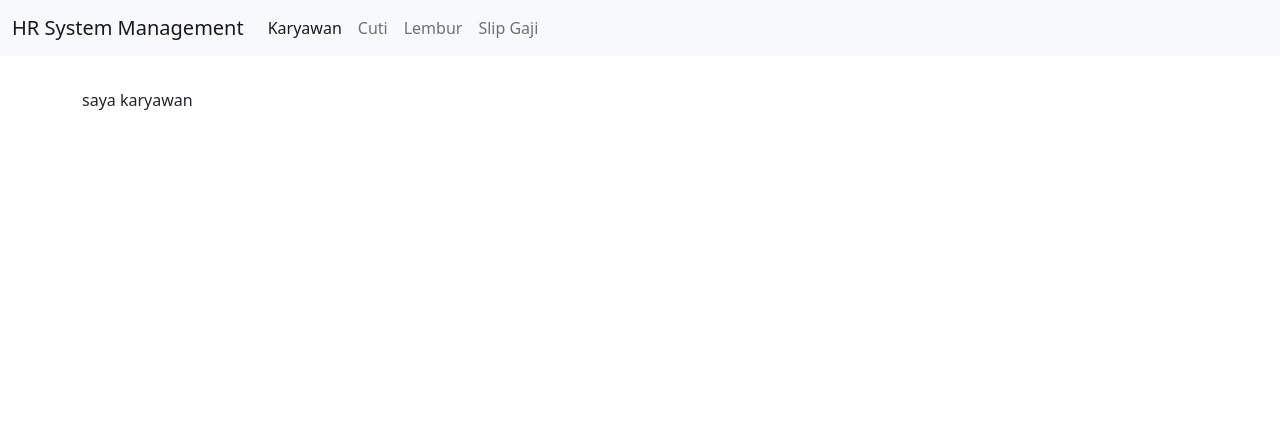
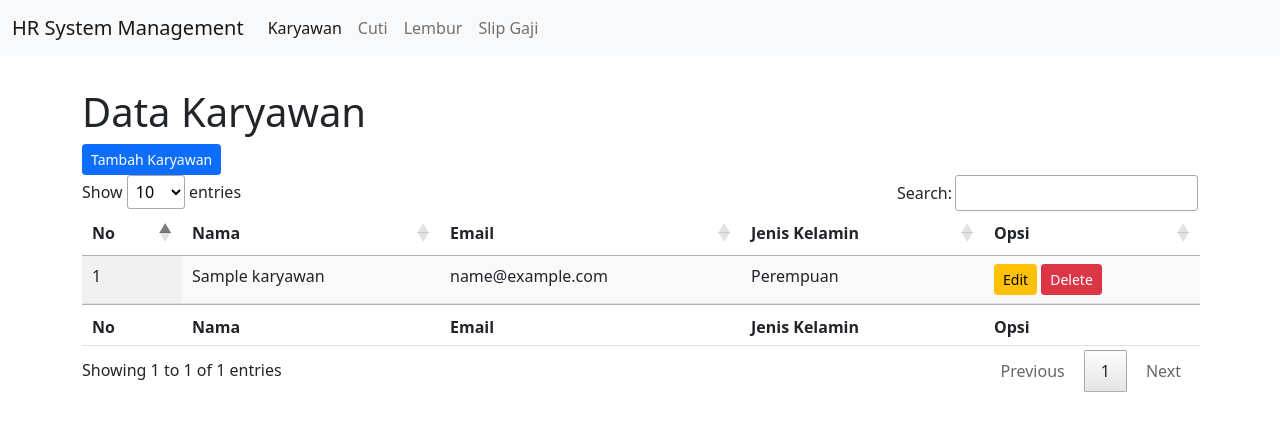
Before and after one commit to rmdhfz/human-resource, a CodeIgniter app: page /hris/karyawan in a window 1280 px wide. Shown: the top 431 px of the page. Run offline with CodeIgniter, Linux system fonts and the light colour scheme; tables that the repository leaves empty or names only in its code hold one stand-in row (values such as "Sample post"); some libraries are stand-ins or nearby versions.

Commit message:
Menambahkan datatable, add karyawan

```diff
--- a/application/config/routes.php
+++ b/application/config/routes.php
@@ -1,54 +1,6 @@
 <?php
 defined('BASEPATH') OR exit('No direct script access allowed');
 
-/*
-| -------------------------------------------------------------------------
-| URI ROUTING
-| -------------------------------------------------------------------------
-| This file lets you re-map URI requests to specific controller functions.
-|
-| Typically there is a one-to-one relationship between a URL string
-| and its corresponding controller class/method. The segments in a
-| URL normally follow this pattern:
-|
-|	example.com/class/method/id/
-|
-| In some instances, however, you may want to remap this relationship
-| so that a different class/function is called than the one
-| corresponding to the URL.
-|
-| Please see the user guide for complete details:
-|
-|	https://codeigniter.com/user_guide/general/routing.html
-|
-| -------------------------------------------------------------------------
-| RESERVED ROUTES
-| -------------------------------------------------------------------------
-|
-| There are three reserved routes:
-|
-|	$route['default_controller'] = 'welcome';
-|
-| This route indicates which controller class should be loaded if the
-| URI contains no data. In the above example, the "welcome" class
-| would be loaded.
-|
-|	$route['404_override'] = 'errors/page_missing';
-|
-| This route will tell the Router which controller/method to use if those
-| provided in the URL cannot be matched to a valid route.
-|
-|	$route['translate_uri_dashes'] = FALSE;
-|
-| This is not exactly a route, but allows you to automatically route
-| controller and method names that contain dashes. '-' isn't a valid
-| class or method name character, so it requires translation.
-| When you set this option to TRUE, it will replace ALL dashes in the
-| controller and method URI segments.
-|
-| Examples:	my-controller/index	-> my_controller/index
-|		my-controller/my-method	-> my_controller/my_method
-*/
 $route = [
 	'default_controller'	=>	'Frontend',
 	'404_override'			=>	'',
@@ -57,4 +9,11 @@ $route = [
 	'login/proses'			=>	'Frontend/proses',
 	'dashboard'				=>	'Backend',
 	'karyawan'				=>	'Backend/karyawan',
+	'karyawan/datatable'	=>	'Backend/datatable',
+
+	'karyawan/save'			=> 'Backend/save',
+	'karyawan/id'			=> 'Backend/id',
+	'karyawan/edit'			=> 'Backend/edit',
+	'karyawan/update'		=> 'Backend/update',
+	'karyawan/delete'		=> 'Backend/delete',
 ];
--- a/application/controllers/Backend.php
+++ b/application/controllers/Backend.php
@@ -3,21 +3,6 @@ defined('BASEPATH') OR exit('No direct script access allowed');
 
 class Backend extends CI_Controller {
 
-	/**
-	 * Index Page for this controller.
-	 *
-	 * Maps to the following URL
-	 * 		http://example.com/index.php/welcome
-	 *	- or -
-	 * 		http://example.com/index.php/welcome/index
-	 *	- or -
-	 * Since this controller is set as the default controller in
-	 * config/routes.php, it's displayed at http://example.com/
-	 *
-	 * So any other public methods not prefixed with an underscore will
-	 * map to /index.php/welcome/<method_name>
-	 * @see https://codeigniter.com/user_guide/general/urls.html
-	 */
 	private function template($data)
 	{
 		$this->load->view('backend/dashboard', $data);
@@ -30,4 +15,92 @@ class Backend extends CI_Controller {
 	{
 		$this->template(['file' => 'modul/karyawan/index']);
 	}
+	public function datatable()
+	{
+		$this->load->model('model');
+		$this->model->datatable_karyawan();
+	}
+	public function save()
+	{
+		$nama	= $this->input->post('nama');
+		$email  = $this->input->post('email');
+		$jk 	= $this->input->post('jk');
+
+		$data = [
+			'nama'	=> $nama,
+			'email'	=> $email,
+			'jk'	=> $jk
+		];
+
+		$this->load->database();
+		$save = $this->db->insert('karyawan', $data);
+
+		if (!$save) {
+			echo json_encode([
+				'status'	=> false,
+				'msg'		=> 'Gagal simpan data'
+			]);
+		}
+		echo json_encode([
+			'status'	=> true,
+			'msg'		=> 'Berhasil simpan data'
+		]);
+	}
+
+	public function id()
+	{
+		$id = $this->input->post('id');
+
+		$this->load->database();
+		$d = $this->db->query("SELECT");
+	}
+
+	public function edit()
+	{
+		$id = $this->input->post('id');
+
+		$nama	= $this->input->post('nama');
+		$email  = $this->input->post('email');
+		$jk 	= $this->input->post('jk');
+
+		$data = [
+			'nama'	=> $nama,
+			'email'	=> $email,
+			'jk'	=> $jk
+		];
+
+		$this->load->database();
+		$update = $this->db->where('id', $id)->update('karyawan', $data);
+
+		if (!$update) {
+			echo json_encode([
+				'status'	=> false,
+				'msg'		=> 'Gagal update data'
+			]);
+		}
+
+		echo json_encode([
+			'status'	=> true,
+			'msg'		=> 'Berhasil simpan data'
+		]);
+	}
+
+	public function delete()
+	{
+		$id = $this->input->post('id');
+		$this->load->database();
+
+		$delete = $this->db->where('id', $id)->delete('karyawan');
+
+		if (!$delete) {
+			echo json_encode([
+				'status'	=> false,
+				'msg'		=> 'Gagal hapus data'
+			]);
+		}
+		echo json_encode([
+			'status'	=> true,
+			'msg'		=> 'Berhasil hapus data'
+		]);
+	}
 }
--- /dev/null
+++ b/application/models/Model.php
@@ -0,0 +1,29 @@
+<?php
+defined('BASEPATH') OR exit('No direct script access allowed');
+
+class Model extends CI_Model {
+	public function datatable_karyawan()
+	{
+		$this->load->database();
+		$data = $this->db->query("SELECT * FROM karyawan");
+		if ($data->num_rows() == 0) {
+			echo json_encode(null);
+			return;
+		}
+		$result = ['data' => []];
+		$no = 0;
+		foreach ($data->result() as $key => $val) { $no++;
+			$result['data'][$key] = [
+				$no,
+				$val->nama,
+				$val->email,
+				($val->jk) == 1 ? "Laki-laki" : "Perempuan",
+				'<button id="edit" class="btn btn-flat btn-sm btn-warning" data-id="$val->id"> Edit </button>
+
+				<button id="delete" class="btn btn-flat btn-sm btn-danger" data-id="$val->id"> Delete </button>
+				'
+			];
+		}
+		echo json_encode($result);
+	}
+}
--- a/application/views/backend/modul/karyawan/index.php
+++ b/application/views/backend/modul/karyawan/index.php
@@ -1 +1,104 @@
-saya karyawan
+    <link rel="stylesheet" href="//cdn.datatables.net/1.11.5/css/jquery.dataTables.min.css" media="screen">
+
+    <!-- jquery -->
+    <script src="https://cdnjs.cloudflare.com/ajax/libs/jquery/3.6.0/jquery.min.js" integrity="sha512-894YE6QWD5I59HgZOGReFYm4dnWc1Qt5NtvYSaNcOP+u1T9qYdvdihz0PPSiiqn/+/3e7Jo4EaG7TubfWGUrMQ==" crossorigin="anonymous" referrerpolicy="no-referrer"></script>
+
+    <!-- jquery datatable js -->
+    <script src="//cdn.datatables.net/1.11.5/js/jquery.dataTables.min.js"></script>
+    <h1>Data Karyawan</h1>
+
+    <button data-bs-toggle="modal" data-bs-target="#modal-karyawan" class="btn btn-flat btn-sm btn-primary">Tambah Karyawan</button>
+
+    <table id="table-karyawan" class="table table-responsive display">
+        <thead>
+            <tr>
+                <th>No</th>
+                <th>Nama</th>
+                <th>Email</th>
+                <th>Jenis Kelamin</th>
+                <th>Opsi</th>
+            </tr>
+        </thead>
+        <tfoot>
+            <tr>
+                <th>No</th>
+                <th>Nama</th>
+                <th>Email</th>
+                <th>Jenis Kelamin</th>
+                <th>Opsi</th>
+            </tr>
+        </tfoot>
+    </table>
+    <div id="modal-karyawan" class="modal" tabindex="-1">
+      <div class="modal-dialog">
+        <div class="modal-content">
+          <div class="modal-header">
+            <h5 class="modal-title">Form Karyawan</h5>
+            <button type="button" class="btn-close" data-bs-dismiss="modal" aria-label="Close"></button>
+        </div>
+        <div class="modal-body">
+            <form id="form-karyawan" method="post">
+                <div class="mb-3">
+                  <label for="nama" class="form-label">Nama Karyawan</label>
+                  <input type="text" class="form-control" name="nama" id="nama" placeholder="budi" required="1">
+              </div>
+              <div class="mb-3">
+                  <label for="email" class="form-label">Email address</label>
+                  <input type="email" class="form-control" name="email" id="email" placeholder="name@example.com" required="1">
+              </div>
+              <div class="mb-3">
+                  <label for="jk" class="form-label">Jenis Kelamin</label>
+                  <select id="jk" name="jk" required="1" class="form-control">
+                      <option value="" disabled="1" selected="1">Pilih Jenis Kelamin</option>
+                      <option value="1">Laki-laki</option>
+                      <option value="0">Perempuan</option>
+                  </select>
+              </div>
+              <button type="submit" id="sbtkaryawan" hidden="1"></button>
+          </form>
+      </div>
+      <div class="modal-footer">
+        <button type="button" class="btn btn-secondary" data-bs-dismiss="modal">Close</button>
+        <button type="button" class="btn btn-primary" onclick="$('#sbtkaryawan').click()">Save changes</button>
+    </div>
+</div>
+</div>
+</div>
+<script type="text/javascript">
+    $(document).ready(function() {
+        let table;
+        table = $("#table-karyawan").DataTable({
+            responsive: true,
+            ajax: {
+                url: "<?= site_url('karyawan/datatable');?>"
+            }
+        });
+
+        $("#form-karyawan").submit(function(event) {
+            event.preventDefault();
+            if (confirm("Apakah data yang diinput sudah benar ?")) {
+                $.post('<?= base_url('karyawan/save');?>', $(this).serialize()).done((res,status,xhr) => {
+                if (xhr.status == 200 && res.status) {
+                    console.log("Berhasil")
+                }
+            }).fail((xhr,status,err) => {
+                if (xhr.status == 400) {
+                    alert("Bad request")
+                } else if (xhr.status == 404) {
+                    alert("Not found");
+                }
+            })
+            }
+        });
+
+        table = $("#table-karyawan").on('click', '#edit', function(event) {
+            event.preventDefault();
+            let id = $(this).data('id');
+        });
+
+        table = $("#table-karyawan").on('click', '#delete', function(event) {
+            event.preventDefault();
+            let id = $(this).data('id');
+        });
+    });
+</script>
```
Also changed, not shown: application/controllers/Frontend.php (+0 -15 lines).
